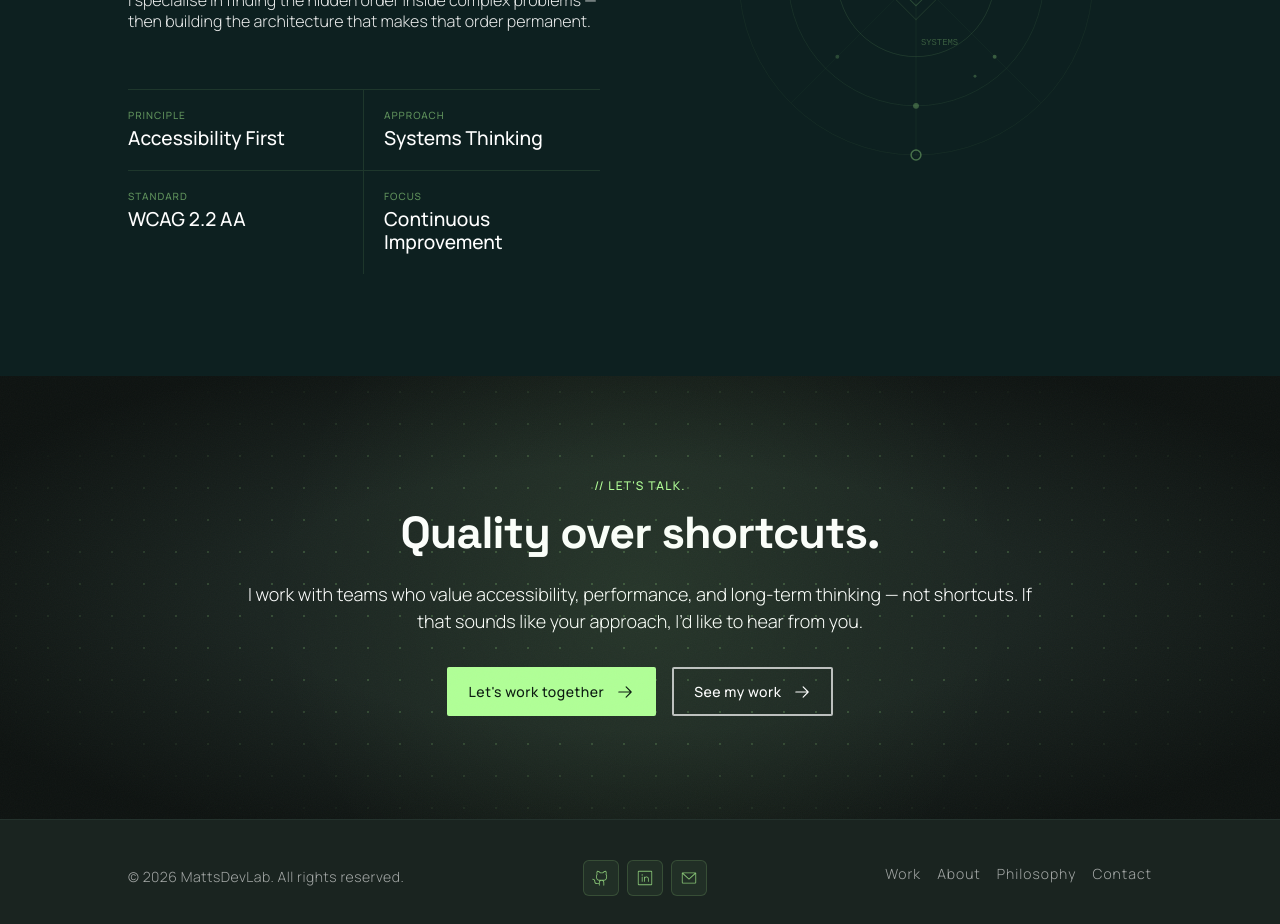
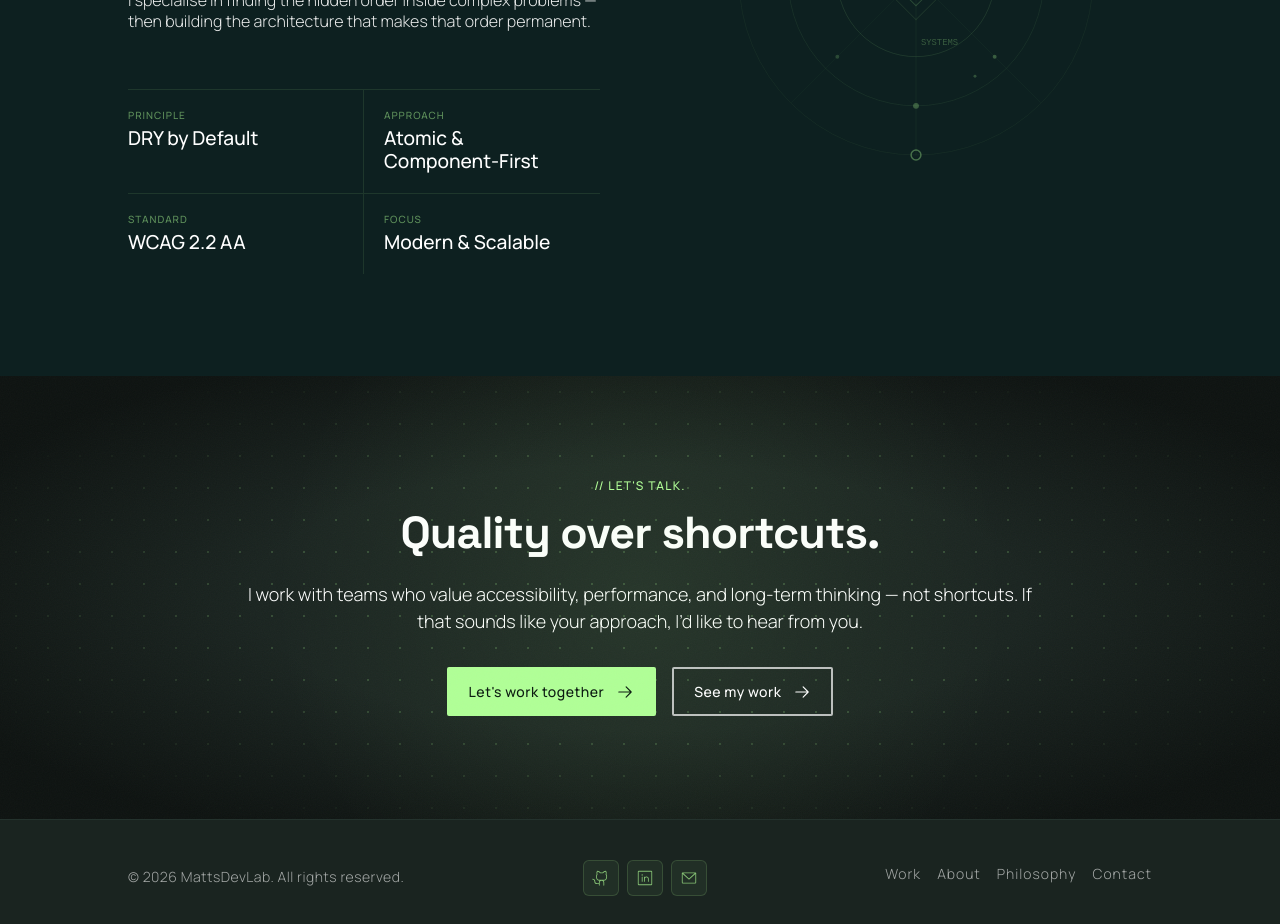
Before and after one commit to MattsDevLab/mattsdevlab-portfolio, a Next.js app: page / in a window 1280 px wide. Shown: the part 4900-5824 px from the top of the page. Built offline with nearby package versions, Linux system fonts and the light colour scheme.

Commit message:
content: update engineering philosophy principles and body copy

```diff
--- a/src/components/sections/PhilosophyPreview.tsx
+++ b/src/components/sections/PhilosophyPreview.tsx
@@ -1,10 +1,10 @@
 import Link from 'next/link';
 
 const pillars = [
-    { label: 'Principle', value: 'Accessibility First' },
-    { label: 'Approach', value: 'Systems Thinking' },
+    { label: 'Principle', value: 'DRY by Default' },
+    { label: 'Approach', value: 'Atomic & Component-First' },
     { label: 'Standard', value: 'WCAG 2.2 AA' },
-    { label: 'Focus', value: 'Continuous Improvement' },
+    { label: 'Focus', value: 'Modern & Scalable' },
 ];
 
 export default function PhilosophyPreview() {
```
